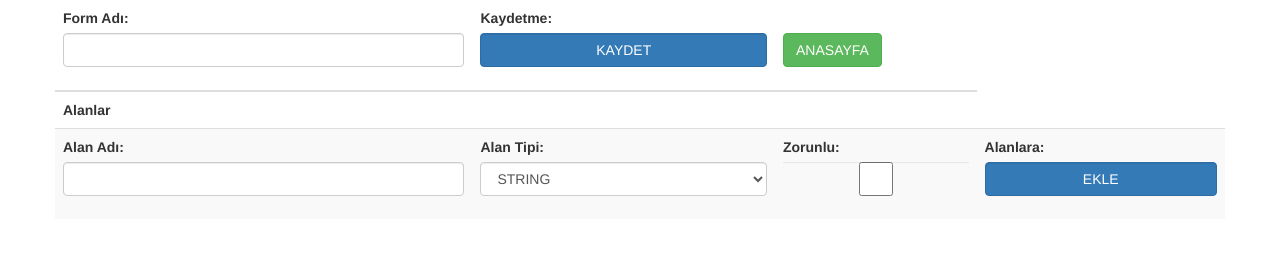
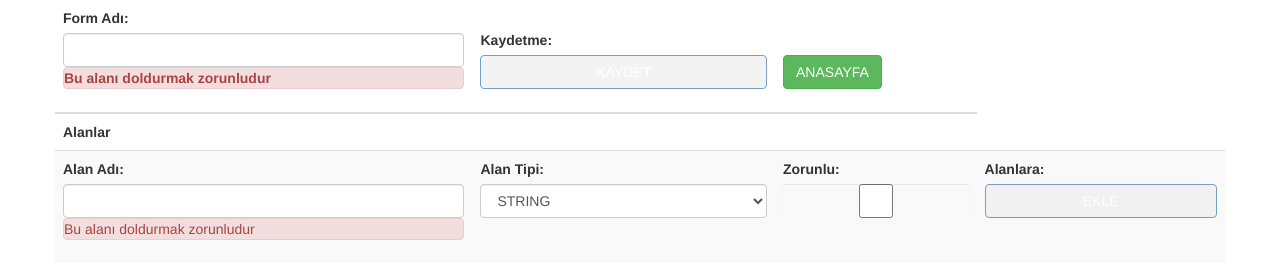
Before and after one commit to cunneyt/evam, a plain HTML site: page index.html in a window 1280 px wide. Both pictures are taken after a click on the button "Yeni Form Oluştur". Drawn offline with nearby package versions, Linux system fonts and the light colour scheme.

Commit message:
zorunlu alanlar

```diff
--- a/forms/forms.html
+++ b/forms/forms.html
@@ -1,3 +1,10 @@
+<style>
+    .alert{
+        margin: 0;
+        padding:0;
+    }
+</style>
+<form name="mainForm">
     <table class="table table-striped">
         <thead>
             <tr>
@@ -6,7 +13,10 @@
                         <label>
                             Form Adı:
                         </label>
-                    <input type="text" class="form-control" ng-model="form.name">
+                        <input type="text" class="form-control" ng-model="form.name" name="formName" required>
+                        <div ng-if="!mainForm.formName.$valid" class="alert alert-danger">
+                            Bu alanı doldurmak zorunludur
+                        </div>
                     </div>
                 </th>
                 <th>
@@ -14,7 +24,8 @@
                         <label>
                             Kaydetme:
                         </label>
-                    <button ng-click="saveForm()" class="btn btn-primary form-control">KAYDET</button>
+                        <button ng-click="saveForm()" class="btn btn-primary form-control"
+                            disabled="!mainForm.formName.$valid">KAYDET</button>
                     </div>
                 </th>
                 <th>
@@ -34,7 +45,10 @@
                 <td>
                     <div class="form-group" ng-class="{'has-success':name.$valid}">
                         <label>Alan Adı:</label>
-                    <input type="text" class="form-control" ng-model="name" required>
+                        <input type="text" class="form-control" ng-model="name" required name="newFieldName">
+                        <div ng-if="!mainForm.newFieldName.$valid" class="alert alert-danger">
+                            Bu alanı doldurmak zorunludur
+                        </div>
                     </div>
                 </td>
                 <td>
@@ -55,7 +69,7 @@
                 <td>
                     <div class="form-group">
                         <label>Alanlara:</label>
-                    <button class="btn btn-primary form-control" ng-click="addToFields()">EKLE</button>
+                        <button class="btn btn-primary form-control" ng-click="addToFields()" disabled="!mainForm.newFieldName.$valid">EKLE</button>
                     </div>
                 </td>
             </tr>
@@ -65,8 +79,12 @@
                 </td>
                 <td>
                     <input type="{{field.dataType==='STRING'?'text':'number'}}" class="form-control"
-                    required="field.required">
+                        required="field.required" name="field" ng-model="field.value">
+                    <div class="alert alert-danger" ng-if="field.required">
+                        Bu alanı doldurmak zorunludur
+                    </div>
                 </td>
             </tr>
         </tbody>
     </table>
+</form>
```
Lines whose indentation alone changed are shown as unchanged.
